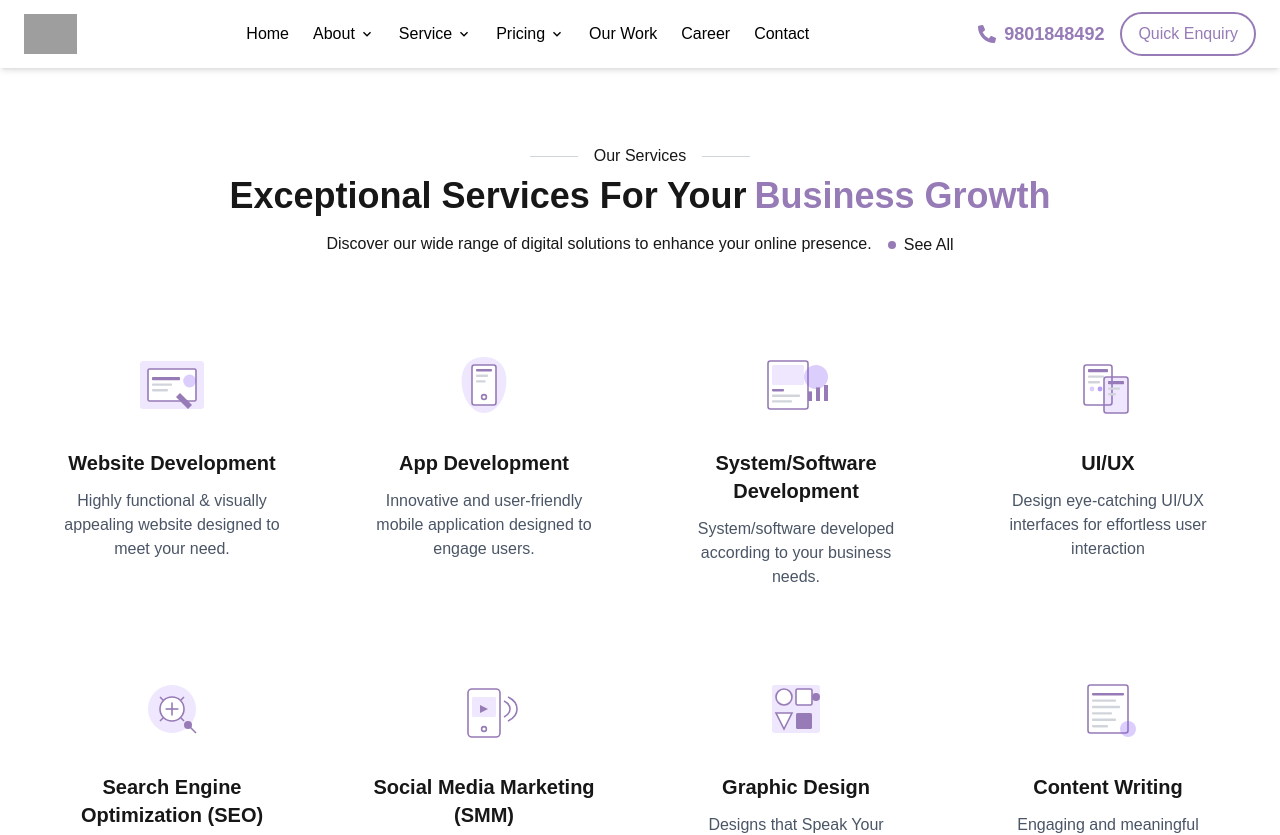
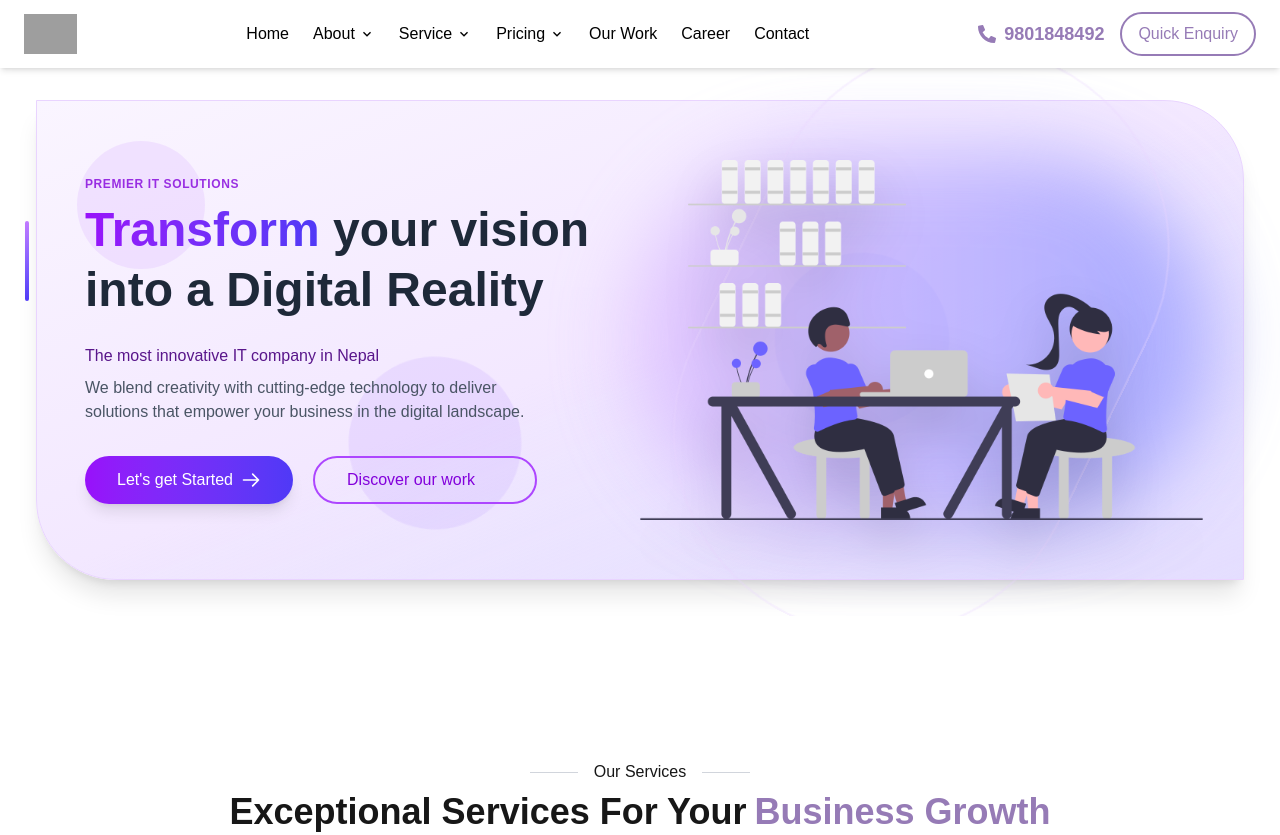
Before and after one commit to shashankneupane0427/Nepscape, a Next.js app: page /home in a window 1280 px wide. Shown: the top 835 px of the page. Built offline with nearby package versions, Linux system fonts and the light colour scheme; grey boxes are pictures that could not be loaded.

Commit message:
modify herosection

```diff
--- a/app/home/page.tsx
+++ b/app/home/page.tsx
@@ -3,10 +3,12 @@ import ExpertiseSection from "../../components/home/ExpertiseSection";
 import HowWeWork from "../../components/home/HowWeWork";
 import CompanyStats from "@/components/home/CompanyStats";
 import Footer from "@/components/Footer";
+import HeroSection from "@/components/home/HeroSection";
 
 function home() {
   return (
     <div className="min-h-screen">
+      <HeroSection />
       <ServicesSection />
       <ExpertiseSection />
       <HowWeWork />
--- a/components/home/HeroSection.tsx
+++ b/components/home/HeroSection.tsx
@@ -1,31 +1,189 @@
-import React from "react";
+"use client";
+import React, { useEffect, useState } from "react";
 
 function HeroSection() {
+  const [isLoaded, setIsLoaded] = useState(false);
+
+  useEffect(() => {
+    setIsLoaded(true);
+
+    // Add parallax effect for decorative elements
+    const handleMouseMove = (e) => {
+      const decorElements = document.querySelectorAll(".decor-element");
+      decorElements.forEach((elem) => {
+        const speed = elem.getAttribute("data-speed");
+        const x = (window.innerWidth - e.pageX * speed) / 100;
+        const y = (window.innerHeight - e.pageY * speed) / 100;
+        elem.style.transform = `translateX(${x}px) translateY(${y}px)`;
+      });
+    };
+
+    document.addEventListener("mousemove", handleMouseMove);
+    return () => document.removeEventListener("mousemove", handleMouseMove);
+  }, []);
+
   return (
-    <div>
-      <div className="h-[80vh] md:h-[60vh] bg-[#ef4444]/20 m-4 md:m-9 rounded-4xl md:rounded-none md:rounded-tr-4xl flex ">
-        <div className="md:w-[50%] p-5 h-[100%] flex flex-col">
-          <div className="text-3xl text-[#443d3d] font-bold pt-96 md:pt-48 w-full flex items-center ">
-            <div>
-              Transform your vision into a Digital Reality with the best IT
-              company in Nepal
-            </div>
-          </div>
-          <div className="flex gap-5 pt-20 ">
-            <div>
-              <button className="border-red-800 h-[30px] w-[170px] border-2 flex justify-center items-center cursor-pointer rounded-4xl">
+    <div className="pt-16 overflow-hidden">
+      <div className="relative h-[70vh] md:h-[60vh] bg-gradient-to-br from-purple-50 via-purple-100 to-indigo-100 m-4 md:m-9 rounded-3xl md:rounded-none md:rounded-tr-[5rem] md:rounded-bl-[5rem] flex flex-col md:flex-row shadow-xl transition-all duration-500 hover:shadow-2xl border border-purple-200">
+        {/* Animated background */}
+        <div className="absolute inset-0 overflow-hidden rounded-3xl md:rounded-none md:rounded-tr-[5rem] md:rounded-bl-[5rem]">
+          <div
+            className="decor-element absolute top-10 left-10 w-32 h-32 bg-purple-300 rounded-full opacity-10 animate-pulse"
+            data-speed="2"
+          ></div>
+          <div
+            className="decor-element absolute top-1/3 right-1/4 w-40 h-40 bg-indigo-400 rounded-full opacity-10 animate-blob animation-delay-4000"
+            data-speed="3"
+          ></div>
+          <div
+            className="decor-element absolute bottom-10 left-1/4 w-48 h-48 bg-violet-500 rounded-full opacity-10 animate-blob animation-delay-2000"
+            data-speed="1"
+          ></div>
+          <div className="absolute inset-0 bg-gradient-to-br from-transparent via-transparent to-purple-200 opacity-50"></div>
+        </div>
+
+        {/* Text Content */}
+        <div
+          className={`md:w-1/2 p-8 md:p-12 h-full flex flex-col justify-center transform ${
+            isLoaded ? "translate-x-0 opacity-100" : "-translate-x-10 opacity-0"
+          } transition-all duration-700 ease-out relative z-10`}
+        >
+          <div className="absolute -left-3 top-1/4 h-20 w-1 bg-gradient-to-b from-purple-400 to-indigo-600 rounded-full"></div>
+          <span className="uppercase tracking-wider text-xs font-semibold text-purple-700 mb-2 animate-pulse">
+            Premier IT Solutions
+          </span>
+
+          <h1 className="text-3xl md:text-5xl text-gray-800 font-bold mb-6 leading-tight">
+            <span className="bg-clip-text text-transparent bg-gradient-to-r from-purple-600 to-indigo-600">
+              Transform
+            </span>{" "}
+            your vision into a Digital Reality
+          </h1>
+
+          <p className="text-purple-900 mb-2 font-medium">
+            The most innovative IT company in Nepal
+          </p>
+
+          <p className="text-gray-600 mb-8 transform transition-all duration-700 delay-200 ease-out max-w-md">
+            We blend creativity with cutting-edge technology to deliver
+            solutions that empower your business in the digital landscape.
+          </p>
+
+          <div className="flex flex-col sm:flex-row gap-5">
+            <button className="group bg-gradient-to-r from-purple-600 to-indigo-600 text-white font-medium h-12 px-8 rounded-full shadow-lg hover:shadow-purple-300/50 transition-all duration-300 transform hover:-translate-y-1 active:translate-y-0">
+              <span className="flex items-center justify-center">
                 Let's get Started
-              </button>
-            </div>
-            <div>
-              <button className="border-red-800 h-[30px] w-[170px] border-2 flex justify-center items-center cursor-pointer rounded-4xl">
+                <svg
+                  xmlns="http://www.w3.org/2000/svg"
+                  className="h-5 w-5 ml-2 transform group-hover:translate-x-1 transition-transform"
+                  fill="none"
+                  viewBox="0 0 24 24"
+                  stroke="currentColor"
+                >
+                  <path
+                    strokeLinecap="round"
+                    strokeLinejoin="round"
+                    strokeWidth={2}
+                    d="M14 5l7 7m0 0l-7 7m7-7H3"
+                  />
+                </svg>
+              </span>
+            </button>
+
+            <button className="relative overflow-hidden border-2 border-purple-500 text-purple-700 font-medium h-12 px-8 rounded-full hover:bg-purple-50 transition-all duration-300 transform hover:-translate-y-1 active:translate-y-0 group">
+              <span className="relative z-10 flex items-center justify-center">
                 Discover our work
-              </button>
-            </div>
+                <svg
+                  xmlns="http://www.w3.org/2000/svg"
+                  className="h-5 w-5 ml-2 opacity-0 group-hover:opacity-100 transform -translate-x-3 group-hover:translate-x-0 transition-all duration-300"
+                  fill="none"
+                  viewBox="0 0 24 24"
+                  stroke="currentColor"
+                >
+                  <path
+                    strokeLinecap="round"
+                    strokeLinejoin="round"
+                    strokeWidth={2}
+                    d="M15 15l-5-5 5-5"
+                  />
+                </svg>
+              </span>
+              <span className="absolute bottom-0 left-0 h-0.5 w-0 bg-gradient-to-r from-purple-500 to-indigo-500 group-hover:w-full transition-all duration-500"></span>
+            </button>
           </div>
         </div>
-        <div>images here</div>
+
+        {/* Image */}
+        <div
+          className={`flex justify-center items-center transform ${
+            isLoaded ? "translate-y-0 opacity-100" : "translate-y-10 opacity-0"
+          } transition-all duration-700 delay-300 ease-out relative z-10`}
+        >
+          <div className="relative">
+            <div className="absolute -inset-2 rounded-full bg-gradient-to-r from-purple-300 to-indigo-400 opacity-70 blur-2xl animate-pulse"></div>
+            <div className="absolute -inset-6 rounded-full border-2 border-purple-200 opacity-30 animate-spin-slow"></div>
+            <img
+              src="heroPicture.png"
+              alt="IT Solutions"
+              className="h-[35vh] md:h-[45vh] w-auto object-contain relative z-10 drop-shadow-2xl transform transition-transform duration-500 hover:scale-105 filter"
+            />
+          </div>
+        </div>
       </div>
+
+      {/* Additional CSS for animations */}
+      <style jsx>{`
+        @keyframes blob {
+          0% {
+            transform: scale(1) rotate(0deg);
+          }
+          33% {
+            transform: scale(1.1) rotate(2deg);
+          }
+          66% {
+            transform: scale(0.9) rotate(-2deg);
+          }
+          100% {
+            transform: scale(1) rotate(0deg);
+          }
+        }
+        @keyframes spin-slow {
+          0% {
+            transform: rotate(0deg);
+          }
+          100% {
+            transform: rotate(360deg);
+          }
+        }
+        @keyframes fade-in {
+          0% {
+            opacity: 0;
+            transform: translateY(10px);
+          }
+          100% {
+            opacity: 1;
+            transform: translateY(0);
+          }
+        }
+        .animate-blob {
+          animation: blob 7s infinite;
+        }
+        .animate-spin-slow {
+          animation: spin-slow 20s linear infinite;
+        }
+        .animate-fade-in {
+          animation: fade-in 0.5s forwards;
+        }
+        .animation-delay-1000 {
+          animation-delay: 1s;
+        }
+        .animation-delay-2000 {
+          animation-delay: 2s;
+        }
+        .animation-delay-4000 {
+          animation-delay: 4s;
+        }
+      `}</style>
     </div>
   );
 }
```
Also changed, not shown: public/heroPicture.png (added).
